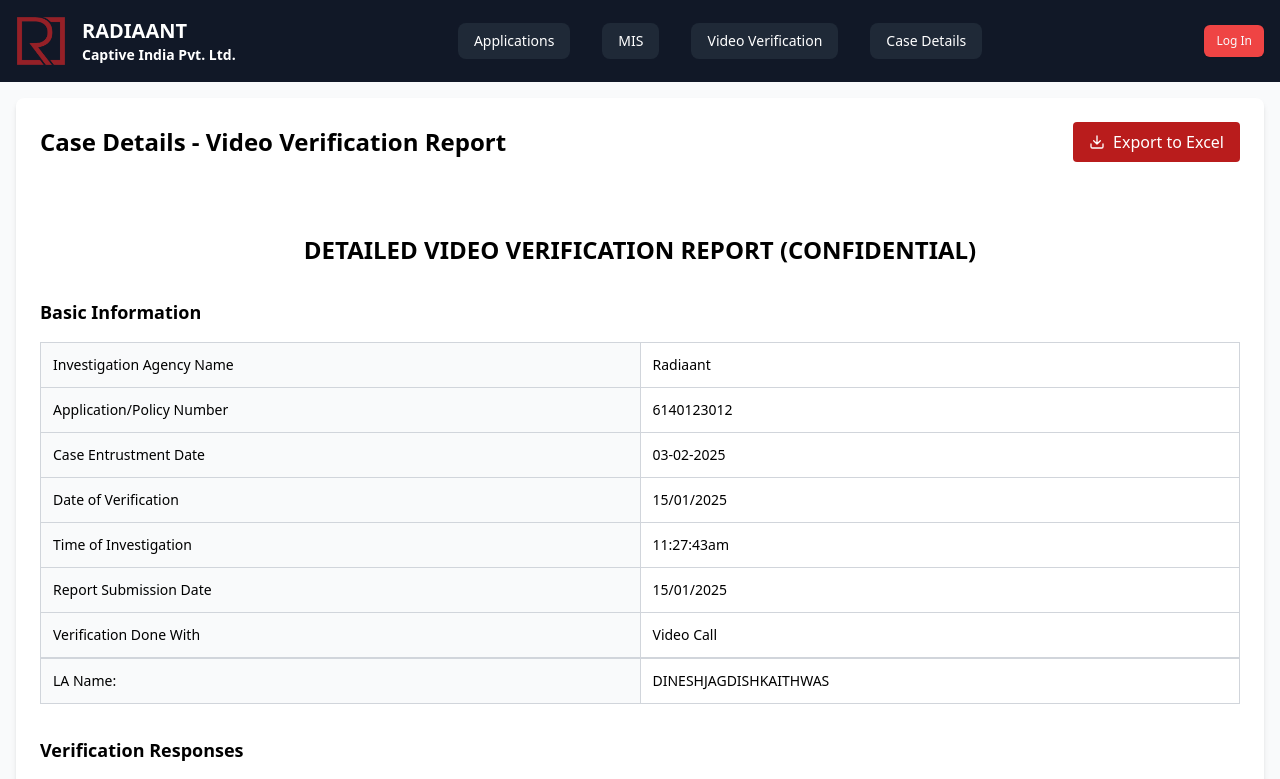
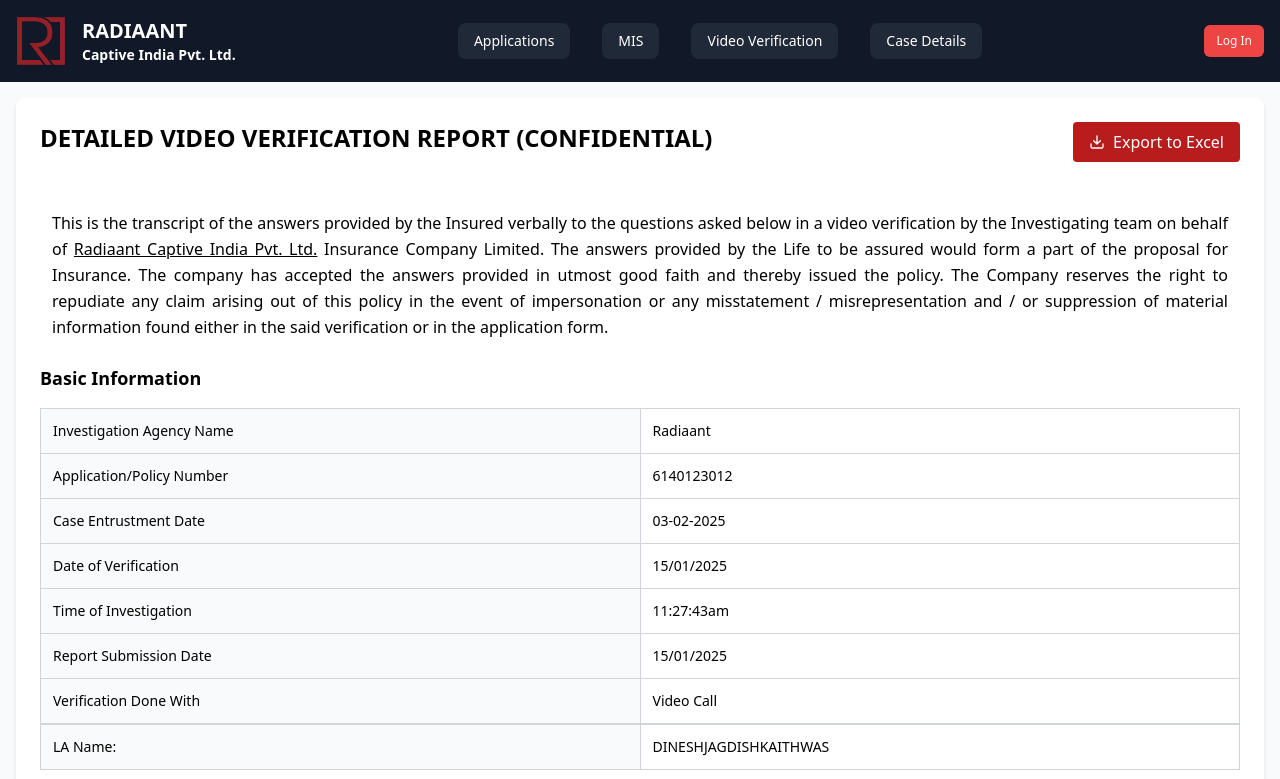
Before and after one commit to HUZEFAGIT/Insure-Meet, a React (Create React App) app: page /case-details in a window 1280 px wide. Shown: the top 779 px of the page. Built offline with nearby package versions, Linux system fonts and the light colour scheme.

Commit message:
added declaration to case details and video virification

```diff
--- a/src/pages/case-details.jsx
+++ b/src/pages/case-details.jsx
@@ -492,7 +492,10 @@ const Casedetailspage = ({
         {/* Header Section - Hidden in Print */}
         <div className="p-6 print:hidden">
           <div className="flex flex-col sm:flex-row justify-between items-start sm:items-center mb-6 gap-4">
-            <h1 className="text-xl sm:text-2xl font-bold">Case Details - Video Verification Report</h1>
+            <h2 className="text-xl sm:text-2xl font-bold mb-2 text-center">
+              DETAILED VIDEO VERIFICATION REPORT (CONFIDENTIAL)
+            </h2>
+            {/* <h1 className="text-xl sm:text-2xl font-bold">Case Details - Video Verification Report</h1> */}
             <Button variant="primary" onClick={handleExport} className="shrink-0">
               <div className="flex items-center">
                 <svg xmlns="http://www.w3.org/2000/svg" className="w-4 h-4 mr-2" viewBox="0 0 24 24" fill="none" stroke="currentColor" strokeWidth="2" strokeLinecap="round" strokeLinejoin="round">
@@ -504,14 +507,25 @@ const Casedetailspage = ({
           </div>
         </div>
 
+        <div className="text-base leading-relaxed text-white-800 text-justify px-9">
+              <p>
+                This is the transcript of the answers provided by the Insured verbally to the questions asked below in a video verification
+                by the Investigating team on behalf of <span className="underline">Radiaant Captive India Pvt. Ltd.</span> Insurance Company Limited.
+                The answers provided by the Life to be assured would form a part of the proposal for Insurance. The company has accepted the
+                answers provided in utmost good faith and thereby issued the policy. The Company reserves the right to repudiate any claim arising out of this policy in the event of impersonation or any
+                misstatement / misrepresentation and / or suppression of material information found either in the said verification or
+                in the application form.
+              </p>
+            </div>
+
         {/* Printable Content */}
         <div className="p-6 print:p-5" ref={printableRef}>
           {/* Report Header */}
-          <div className="mb-8">
+          {/* <div className="mb-8">
             <h2 className="text-xl sm:text-2xl font-bold mb-2 text-center">
               DETAILED VIDEO VERIFICATION REPORT (CONFIDENTIAL)
             </h2>
-          </div>
+          </div> */}
 
           {/* Basic Information Section */}
           <div className="mb-8">
--- a/src/pages/video-verification.jsx
+++ b/src/pages/video-verification.jsx
@@ -638,7 +638,7 @@ const handleDocumentSelection = (index, value) => {
             <div className="text-base leading-relaxed text-white-800 text-justify">
               <p>
                 This is the transcript of the answers provided by the Insured verbally to the questions asked below in a video verification
-                by the Investigating team on behalf of <span className="underline">______________</span> Insurance Company Limited.
+                by the Investigating team on behalf of  <span className="underline">Radiaant Captive India Pvt. Ltd.</span> Insurance Company Limited.
                 The answers provided by the Life to be assured would form a part of the proposal for Insurance. The company has accepted the
                 answers provided in utmost good faith and thereby issued the policy. The Company reserves the right to repudiate any claim arising out of this policy in the event of impersonation or any
                 misstatement / misrepresentation and / or suppression of material information found either in the said verification or
```
Also changed, not shown: 1 other file (tests, documents, lock files or other folders).
